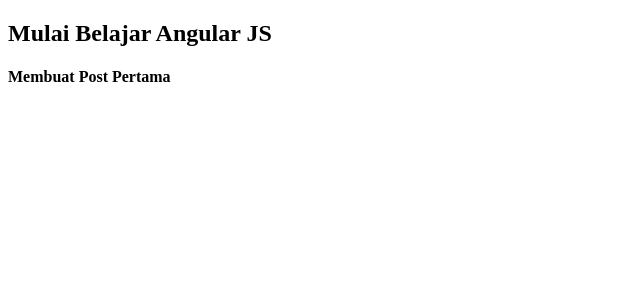
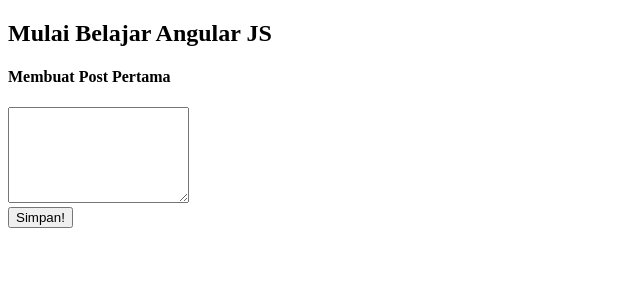
Before and after one commit to hnifmaghfur/AngularJS, an Angular app: page / in a window 1280 px wide. Shown: the top 300 px of the page, without its empty margins (0-640 px from the left). Built offline with nearby package versions, Linux system fonts and the light colour scheme.

Commit message:
Belajar menambahkan fungsi pada button.

```diff
--- a/src/app/posts/post-create/post-create.component.html
+++ b/src/app/posts/post-create/post-create.component.html
@@ -1 +1,4 @@
 <h4>Membuat Post Pertama</h4>
+<textarea rows="6"></textarea>
+<br>
+<button (click)="onTambahPath()" >Simpan!</button>
--- a/src/app/posts/post-create/post-create.component.ts
+++ b/src/app/posts/post-create/post-create.component.ts
@@ -6,5 +6,7 @@
 })
 
 export class PostCreateComponent {
-
+  onTambahPath() {
+    alert('Berhasil di tambahkan !');
+  }
 }
```
